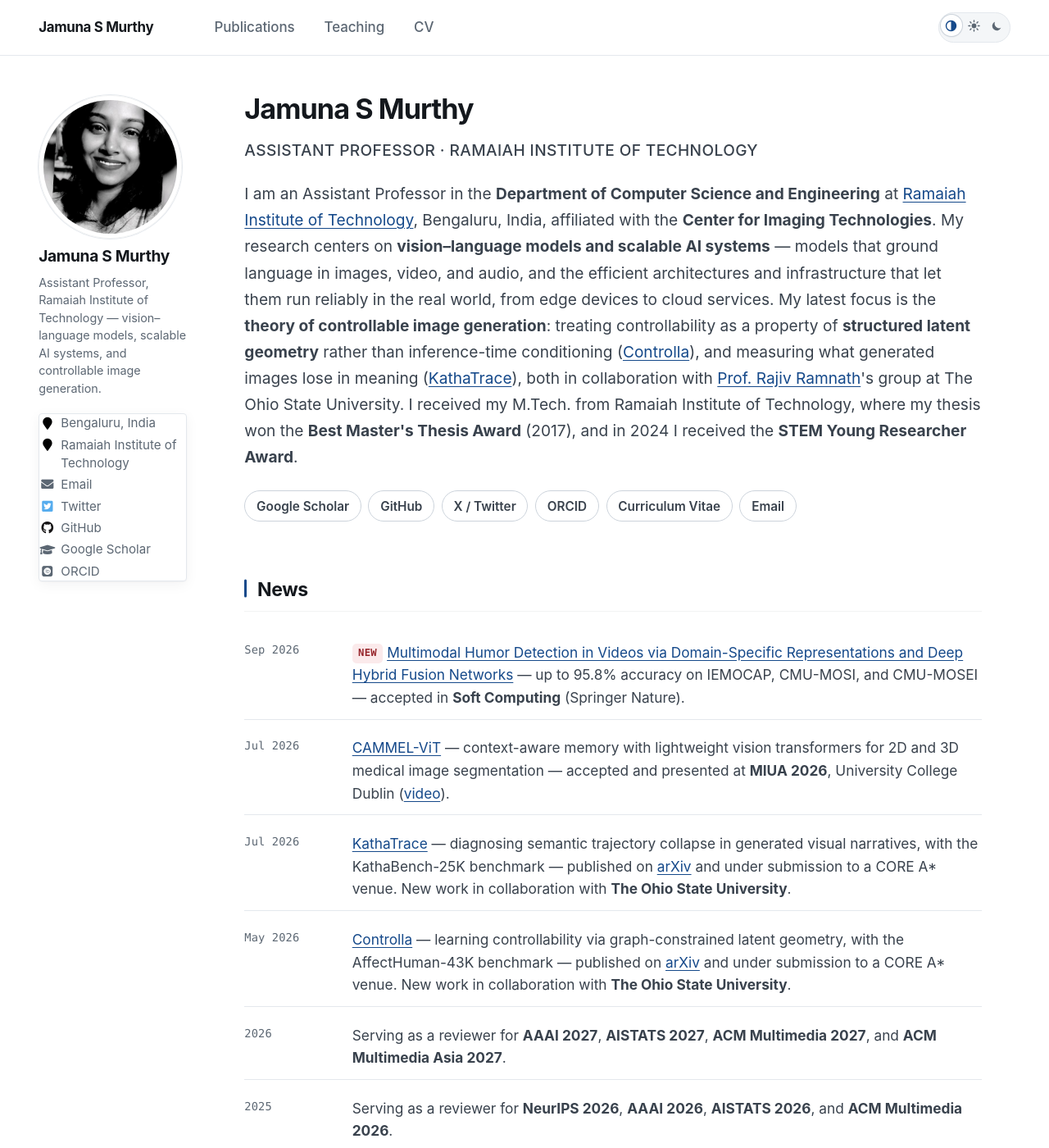
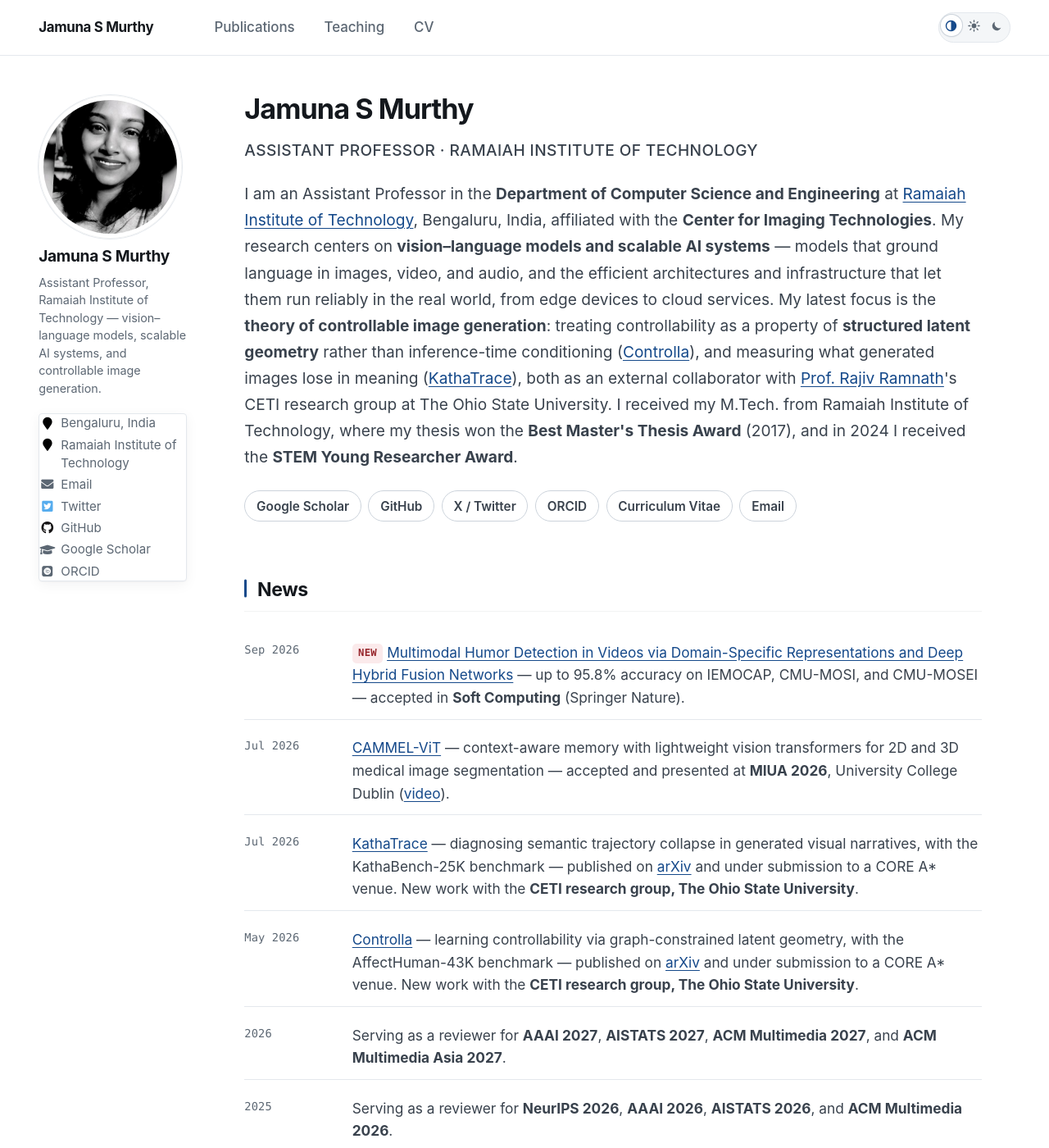
Before and after one commit to JamunaSMurthy/JamunaSMurthy.github.io, a Jekyll site: the page built from _pages/about.md, in a window 1280 px wide and 1400 px high. Shown: the whole window at 82% size. Built offline with Jekyll 4.4.1, drawn with Linux system fonts in a browser that asks for light colours; some web fonts are replaced; some of the changed text lies outside the part shown.

Commit message:
Describe Ohio State work as external collaboration with the CETI group
Co-Authored-By: Claude Opus 5.5 <noreply@anthropic.com>

```diff
--- a/_pages/about.md
+++ b/_pages/about.md
@@ -19,8 +19,8 @@ infrastructure that let them run reliably in the real world, from edge devices t
 My latest focus is the <strong>theory of controllable image generation</strong>: treating controllability as a
 property of <strong>structured latent geometry</strong> rather than inference-time conditioning
 (<a href="/publication/controlla">Controlla</a>), and measuring what generated images lose in meaning
-(<a href="/publication/kathatrace">KathaTrace</a>), both in collaboration with
-<a href="https://cse.osu.edu/people/ramnath.6">Prof. Rajiv Ramnath</a>'s group at The Ohio State University.
+(<a href="/publication/kathatrace">KathaTrace</a>), both as an external collaborator with
+<a href="https://cse.osu.edu/people/ramnath.6">Prof. Rajiv Ramnath</a>'s CETI research group at The Ohio State University.
 I received my M.Tech. from Ramaiah Institute of Technology, where my thesis won the
 <strong>Best Master's Thesis Award</strong> (2017), and in 2024 I received the
 <strong>STEM Young Researcher Award</strong>.
@@ -55,13 +55,13 @@ I received my M.Tech. from Ramaiah Institute of Technology, where my thesis won
     <span class="ak-news__date">Jul 2026</span>
     <a href="/publication/kathatrace">KathaTrace</a> — diagnosing semantic trajectory collapse in generated visual
     narratives, with the KathaBench-25K benchmark — published on <a href="https://arxiv.org/abs/2607.01312">arXiv</a> and under submission to a CORE A* venue.
-    New work in collaboration with <strong>The Ohio State University</strong>.
+    New work with the <strong>CETI research group, The Ohio State University</strong>.
   </li>
   <li>
     <span class="ak-news__date">May 2026</span>
     <a href="/publication/controlla">Controlla</a> — learning controllability via graph-constrained latent geometry,
     with the AffectHuman-43K benchmark — published on <a href="https://arxiv.org/abs/2605.16603">arXiv</a> and under submission to a CORE A* venue.
-    New work in collaboration with <strong>The Ohio State University</strong>.
+    New work with the <strong>CETI research group, The Ohio State University</strong>.
   </li>
   <li>
     <span class="ak-news__date">2026</span>
@@ -249,7 +249,7 @@ I received my M.Tech. from Ramaiah Institute of Technology, where my thesis won
     <span class="ak-exp__meta">2022 – present · Bengaluru, India</span>
     <ul class="ak-exp__body">
       <li>Lab affiliation: Center for Imaging Technologies.</li>
-      <li>Research collaboration with <a href="https://cse.osu.edu/people/ramnath.6">Prof. Rajiv Ramnath</a>, The Ohio State University, on controllable image generation and generated visual narratives.</li>
+      <li>External collaborator with <a href="https://cse.osu.edu/people/ramnath.6">Prof. Rajiv Ramnath</a>'s CETI research group, The Ohio State University, on controllable image generation and generated visual narratives.</li>
       <li>Teaches Artificial Intelligence and Machine Learning, Deep Learning, and Cloud Computing and Big Data; faculty sponsor of the RIT ACM Student Chapter.</li>
     </ul>
   </li>
```
